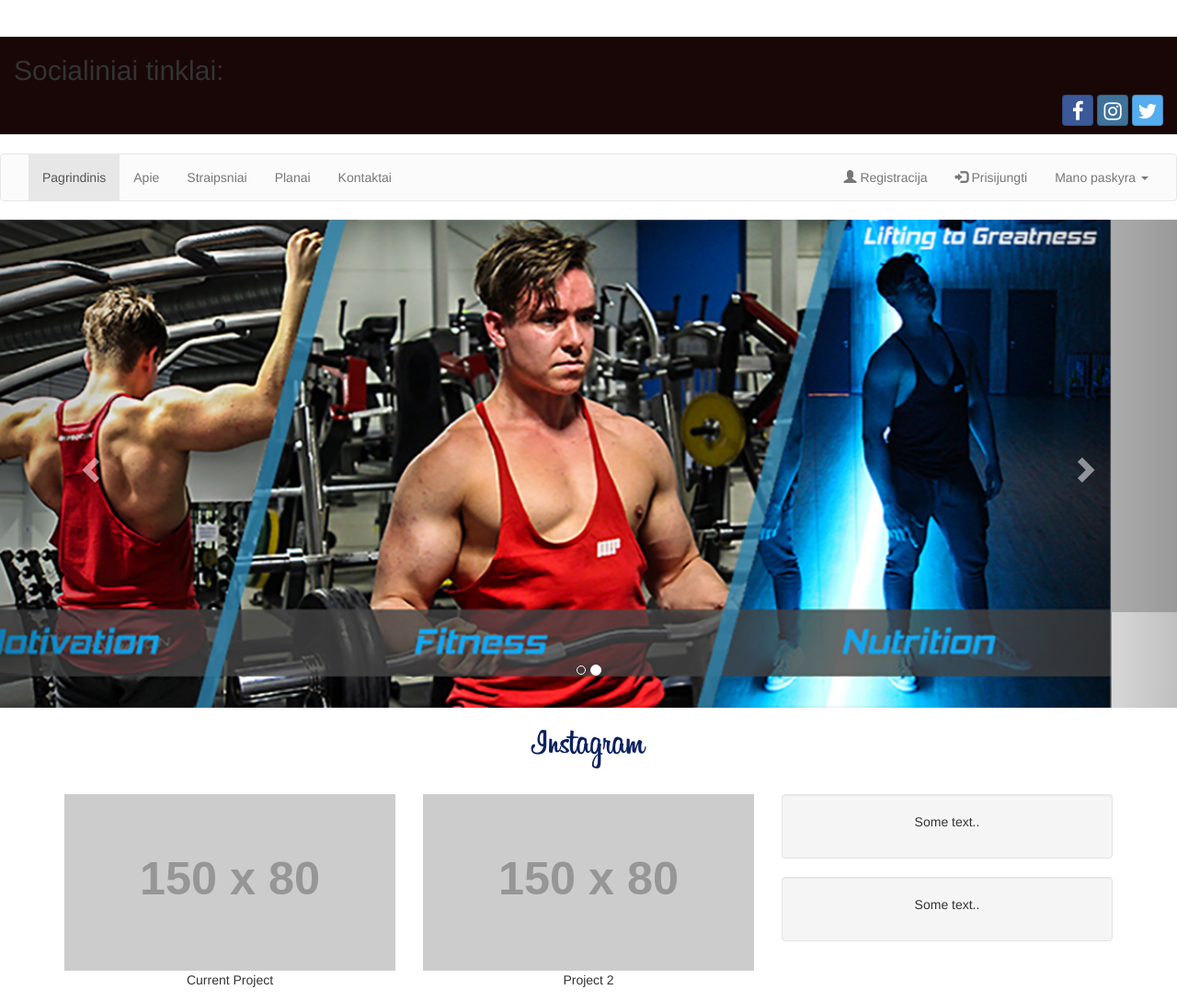
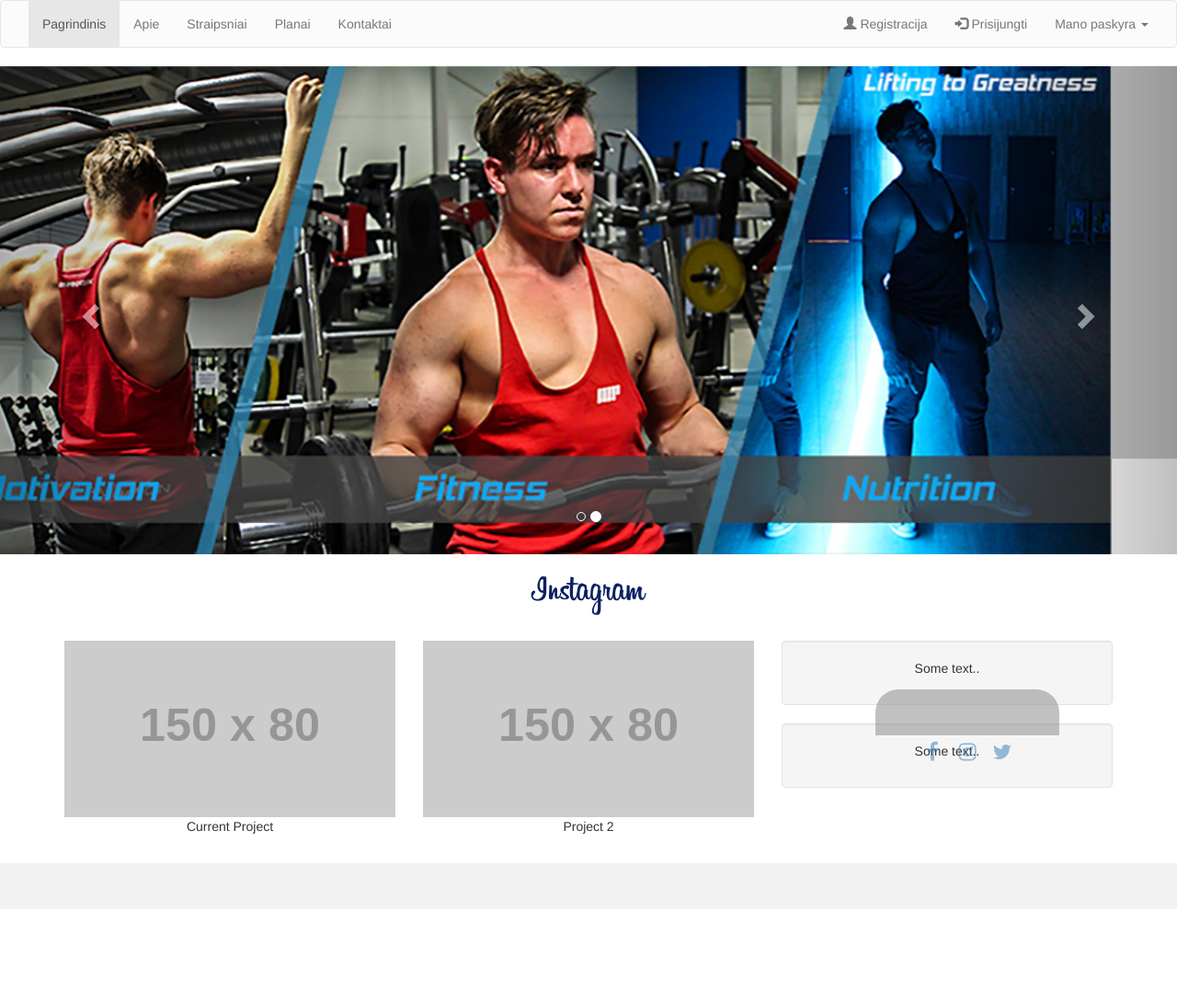
Before and after one commit to DovydasLitvinas/liftingtogreatness, a plain HTML site: page index.html in a window 1280 px wide. Shown: the top 1089 px of the page at 92% size. After the commit the page ends 989 px from the top, so only its background shows below. Drawn offline with nearby package versions, Linux system fonts and the light colour scheme; placeholder pictures from the web are drawn by us.

Commit message:
Bottom social bar
Added bottom social bar and minor changes.

```diff
--- a/index.html
+++ b/index.html
@@ -172,8 +172,20 @@
       font-size: 40px;
       color: #0B2161;
     }
-    .social_btn {
-      float: right;
+    #social_box {
+      position: fixed;
+      right: 10%;
+      bottom: 0;
+      height: 20px;
+      width: 200px;
+      opacity: 0.5;
+      background-color: #848484;
+      border-top:50px solid #848484;
+      border-top-left-radius: 25px;
+      border-top-right-radius: 25px;
+    }
+    #social_icons {
+      padding-bottom: 100px;
     }
     /*-------------------------------------------------*
     /* Add a gray background color and some padding to the footer */
@@ -194,30 +206,9 @@
       display: none;
     }
   }
-  #search {
-    float: right;
-  }
   </style>
 </head>
 <body>
-
-<div class="page-header" id="header">
-  <div class="container-fluid" id="social_media">
-  <h2> Socialiniai tinklai: </h2>
-    <div class="social_btn">
-      <a class="btn btn-social-icon btn-facebook">
-        <span class="fa fa-facebook"></span>
-      </a>
-      <a class="btn btn-social-icon btn-instagram">
-        <span class="fa fa-instagram"></span>
-      </a>
-      <a class="btn btn-social-icon btn-twitter">
-        <span class="fa fa-twitter"></span>
-      </a>
-    </div>
-  </div>
-</div>
-
 <nav class="navbar navbar-default">
   <div class="container-fluid">
     <div class="navbar-header">
@@ -305,6 +296,19 @@
     </div>
   </div>
 </div><br>
+<div class="container text-center" id="social_box">
+  <div class="row" id="social_icons">
+    <a class="btn btn-social-icon btn-facebook-small">
+      <span class="fa fa-facebook"></span>
+    </a>
+    <a class="btn btn-social-icon btn-instagram-small">
+      <span class="fa fa-instagram"></span>
+    </a>
+    <a class="btn btn-social-icon btn-twitter-small">
+      <span class="fa fa-twitter"></span>
+    </a>
+  </div>
+</div>
 
 <footer class="container-fluid text-center">
   <div id="instafeed"></div>
```
